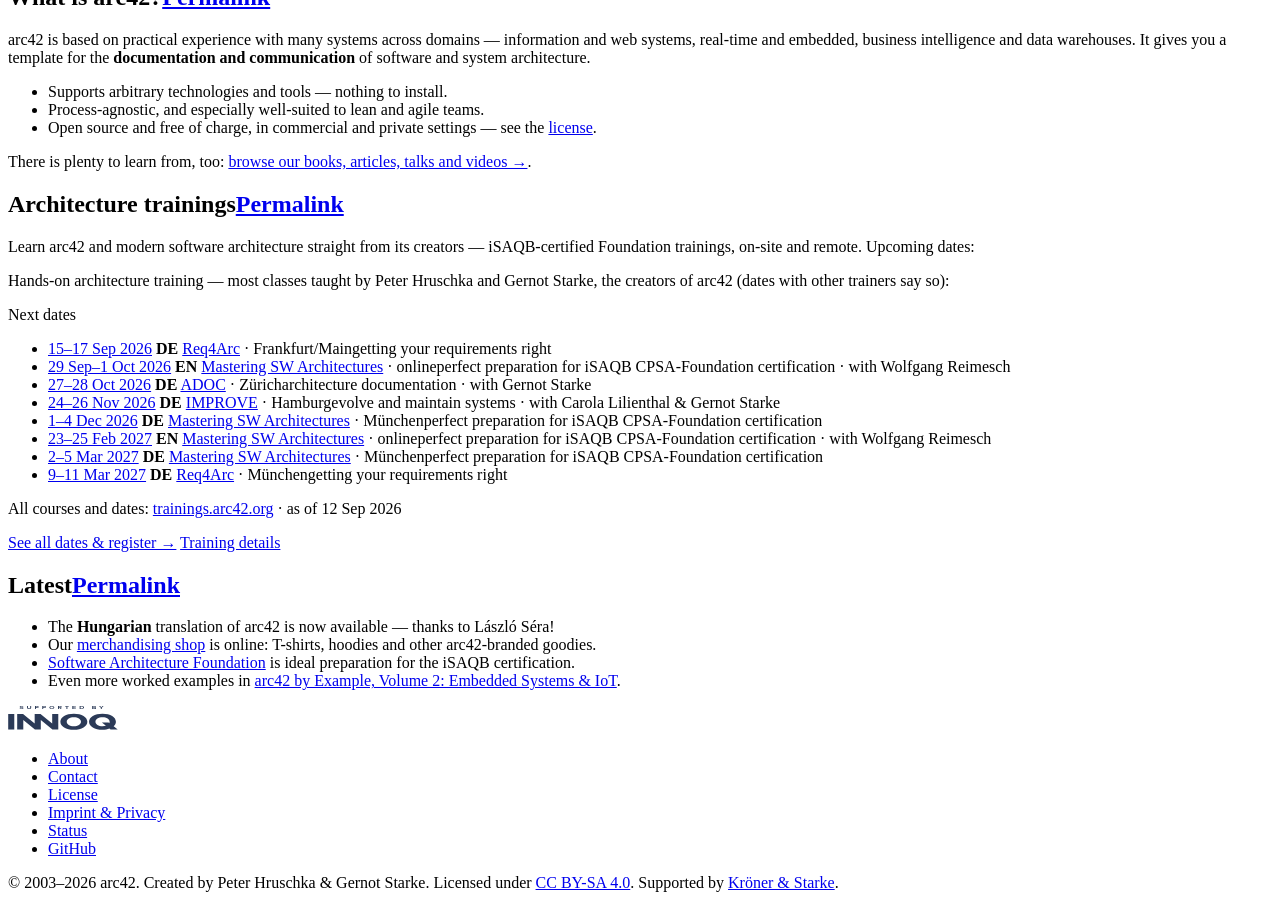
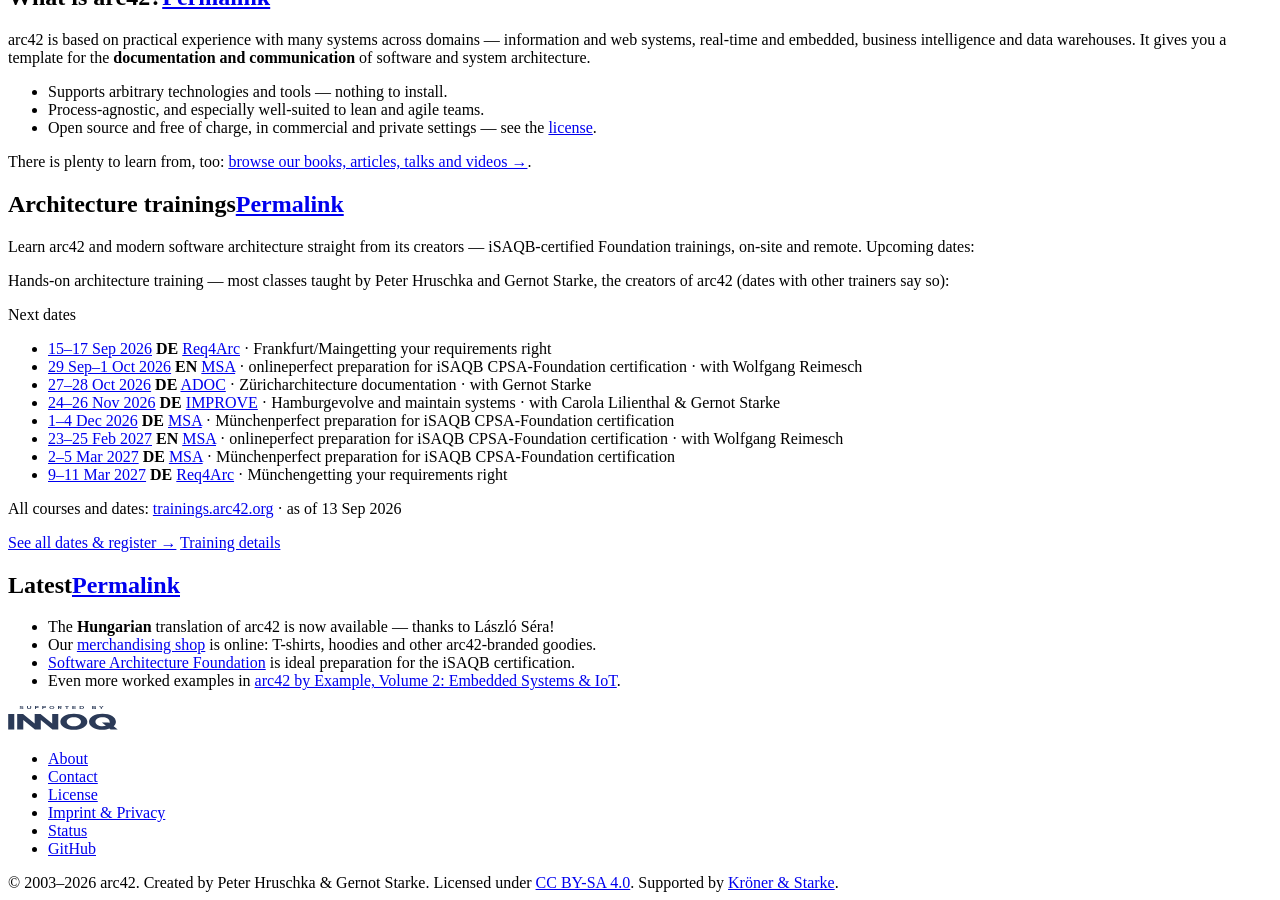
Before and after one commit to arc42/arc42.org-site, a Jekyll site: the page built from _pages/home.md, in a window 1280 px wide and 900 px high, scrolled down 1888 px. Built offline with Jekyll 4.4.1, drawn with Linux system fonts in a browser that asks for light colours; cached includes are drawn as plain includes.

Commit message:
chore: refresh training dates from trainings.arc42.org

```diff
--- a/_data/trainings.json
+++ b/_data/trainings.json
@@ -1,13 +1,13 @@
 {
   "$schema": "https://trainings.arc42.org/api/trainings.schema.json",
-  "generated": "2026-09-12T15:13:04+00:00",
+  "generated": "2026-09-13T17:43:30+00:00",
   "courses": [
     {
       "blurb": "Two expert trainers at all times, highly practical and pragmatic, ideal preparation for iSAQB CPSA-Foundation certification.",
       "certification": "iSAQB CPSA-Foundation",
       "url_en": "https://trainings.arc42.org/courses/msa/",
       "id": "msa",
-      "short_title": "Mastering SW Architectures",
+      "short_title": "MSA",
       "title": "Mastering Software Architectures",
       "url": "https://www.arc42.de/info-msa/",
       "trainers": [
```
